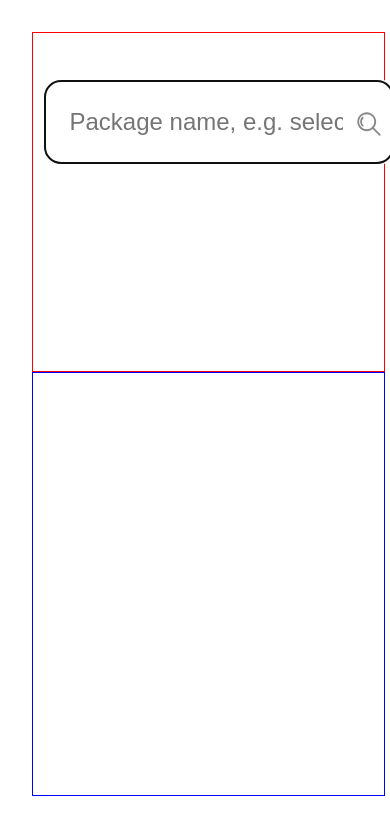
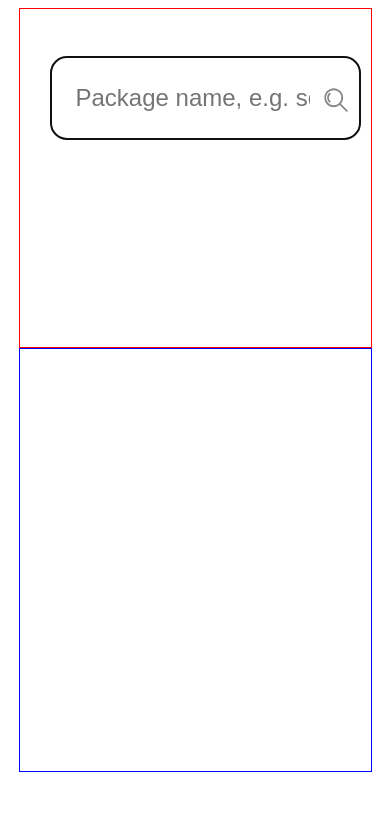
Before and after one commit to barisdemiray/dumbbell, a React (Create React App) app in the folder frontend/: page / in a window 390 px wide. Shown: the top 834 px of the page. Built offline with nearby package versions, Linux system fonts and the light colour scheme.

Commit message:
Fixes #11 More on the responsive design

```diff
--- a/frontend/src/App.css
+++ b/frontend/src/App.css
@@ -46,3 +46,9 @@
   margin: auto;
   border: 1px solid blue;
 }
+
+@media screen and (max-width: 1024px) {
+  .App {
+    margin: 0.5rem;
+  }
+}
--- a/frontend/src/components/overall-size.styles.css
+++ b/frontend/src/components/overall-size.styles.css
@@ -56,3 +56,21 @@
   text-transform: uppercase;
   margin-top: 1rem;
 }
+
+@media screen and (max-width: 1024px) {
+  .OverallSizeTitle {
+    font-size: 1.5rem;
+  }
+
+  .OverallSizeValue {
+    font-size: 2.5rem;
+  }
+
+  .OverallSizeValueUnit {
+    font-size: 1.5rem;
+  }
+
+  .OverallSizeDefinition {
+    font-size: 1rem;
+  }
+}
--- a/frontend/src/components/searchbox.styles.css
+++ b/frontend/src/components/searchbox.styles.css
@@ -38,14 +38,11 @@
 
 @media screen and (max-width: 640px) {
   .SearchBoxContainer {
-    margin: 0 5px;
+    margin: 0 0;
   }
 
   .SearchBoxInput {
-    width: 70vw;
+    width: 60vw;
     font-size: 1.5rem;
   }
-
-  .SearchBoxIcon {
-  }
 }
```
